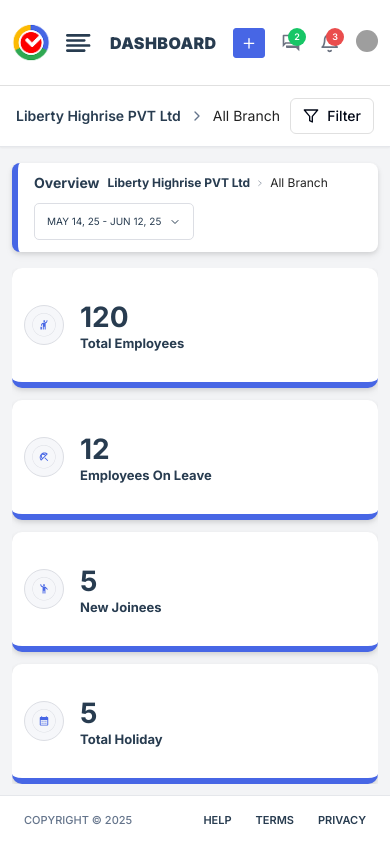
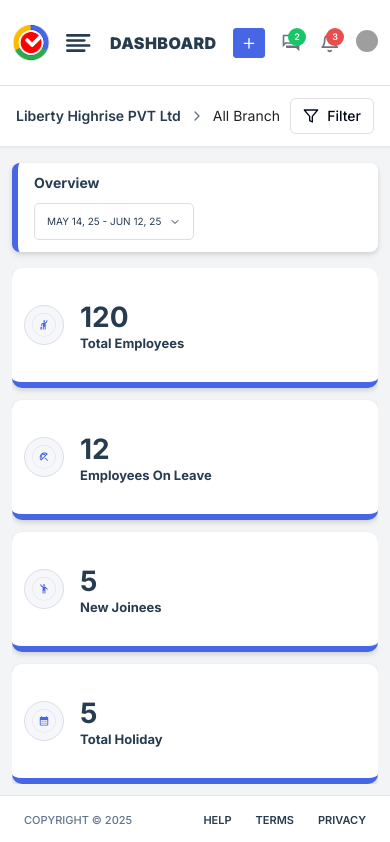
Before and after one commit to soumya85/webpanelEasyDo, a React (Vite) app: page / in a window 390 px wide. Shown: the top 842 px of the page. Built offline with nearby package versions, Linux system fonts and the light colour scheme; grey boxes are pictures that could not be loaded; the HTML template or start-up script is replaced by a standard one.

Commit message:
Simplify breadcrumb to show only Overview on mobile
cgen-3a6bd07fbda34a088ca8c6b639c17c43

```diff
--- a/src/pages/Overview.tsx
+++ b/src/pages/Overview.tsx
@@ -626,11 +626,13 @@ const Overview: React.FC = () => {
             <div className="text-[#DBD9D9] font-inter text-sm sm:text-base font-normal leading-[16px] sm:leading-[19.2px] hidden sm:block">
               |
             </div>
-            <div className="text-[#283C50] font-inter text-xs sm:text-[13px] font-bold leading-[16px] sm:leading-[20.8px]">
+            <div className="text-[#283C50] font-inter text-xs sm:text-[13px] font-bold leading-[16px] sm:leading-[20.8px] hidden sm:block">
               Liberty Highrise PVT Ltd
             </div>
-            <ChevronRightIcon />
-            <div className="text-[#222] font-inter text-xs sm:text-[13px] font-normal leading-[16px] sm:leading-[20.8px]">
+            <div className="hidden sm:block">
+              <ChevronRightIcon />
+            </div>
+            <div className="text-[#222] font-inter text-xs sm:text-[13px] font-normal leading-[16px] sm:leading-[20.8px] hidden sm:block">
               All Branch
             </div>
           </div>
```
